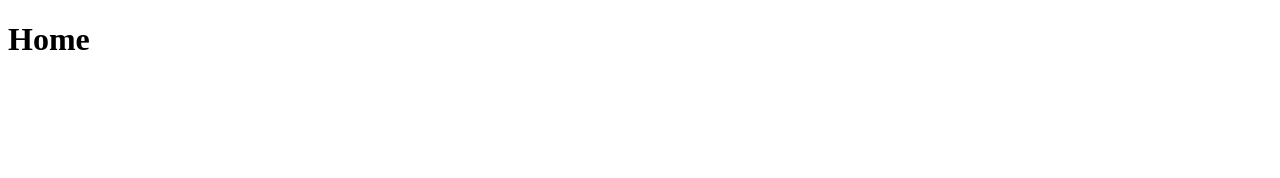
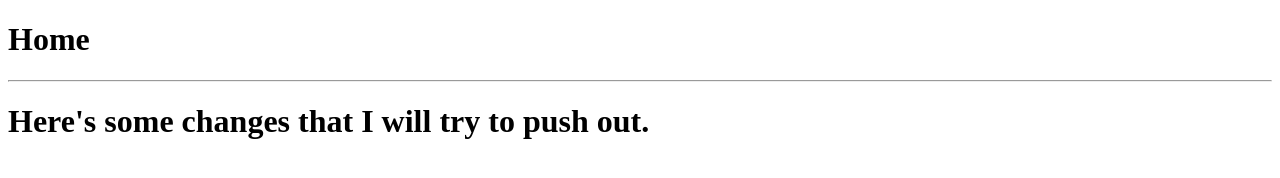
Before and after one commit to Marvie101/portfolio, a plain HTML site: page index.html in a window 1280 px wide. Drawn offline with Linux system fonts and the light colour scheme.

Commit message:
test changes

```diff
--- a/index.html
+++ b/index.html
@@ -7,5 +7,9 @@
 </head>
 <body>
     <h1>Home</h1>
+    <hr>
+    <h1>
+        Here's some changes that I will try to push out.
+    </h1>
 </body>
 </html>
```
